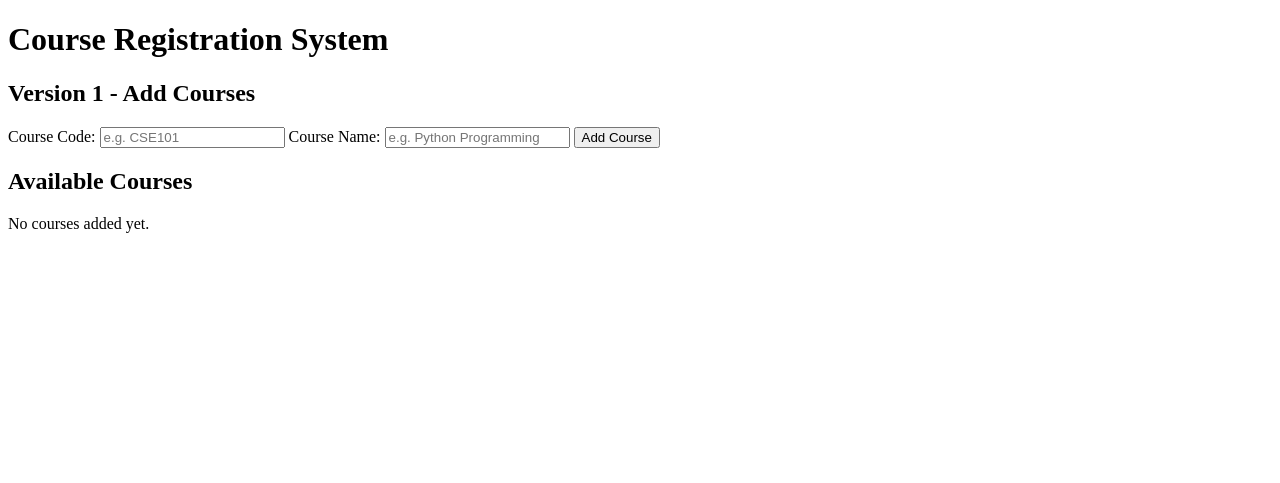
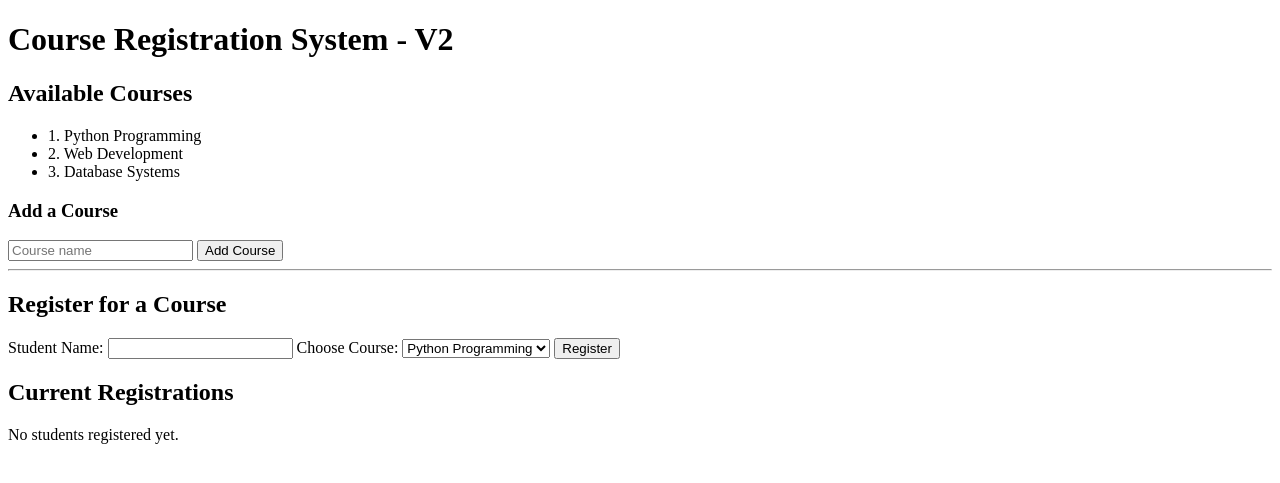
Before and after one commit to krithikashree1957/CourseRegistration, a Flask app: page / in a window 1280 px wide. Shown: the top 483 px of the page. Run offline with Flask 3, Linux system fonts and the light colour scheme.

Commit message:
Add student course registration feature for v2

```diff
--- a/app.py
+++ b/app.py
@@ -3,30 +3,64 @@ from flask import Flask, render_template, request, redirect, url_for
 
 app = Flask(__name__)
 
-# Temporary in-memory course list
-courses = []
-next_id = 1
+courses = [
+    {"id": 1, "name": "Python Programming"},
+    {"id": 2, "name": "Web Development"},
+    {"id": 3, "name": "Database Systems"}
+]
+
+registrations = []
+next_registration_id = 1
 
 
 @app.route("/")
 def home():
-    return render_template("index.html", courses=courses)
+    return render_template(
+        "index.html",
+        courses=courses,
+        registrations=registrations
+    )
 
 
 @app.route("/add", methods=["POST"])
 def add_course():
-    global next_id
+    course_name = request.form.get("course_name", "").strip()
 
-    course_name = request.form.get("course_name", "").strip()
-    course_code = request.form.get("course_code", "").strip()
+    if course_name:
+        courses.append({
+            "id": len(courses) + 1,
+            "name": course_name
+        })
 
-    if course_name and course_code:
-        courses.append({
-            "id": next_id,
-            "name": course_name,
-            "code": course_code
-        })
-        next_id += 1
+    return redirect(url_for("home"))
+
+
+@app.route("/register", methods=["POST"])
+def register_student():
+    global next_registration_id
+
+    student_name = request.form.get("student_name", "").strip()
+    course_id = request.form.get("course_id", "").strip()
+
+    if not student_name or not course_id:
+        return "Student name and course are required.", 400
+
+    course = next(
+        (c for c in courses if str(c["id"]) == course_id),
+        None
+    )
+
+    if course is None:
+        return "Course not found.", 404
+
+    registrations.append({
+        "id": next_registration_id,
+        "student_name": student_name,
+        "course_id": course["id"],
+        "course_name": course["name"]
+    })
+
+    next_registration_id += 1
 
     return redirect(url_for("home"))
 
@@ -37,4 +71,4 @@ def health():
 
 
 if __name__ == "__main__":
-    app.run(host="0.0.0.0", port=5000, debug=False)
+    app.run(host="0.0.0.0", port=5000)
--- a/templates/index.html
+++ b/templates/index.html
@@ -3,44 +3,61 @@
 <html lang="en">
 <head>
     <meta charset="UTF-8">
-    <meta name="viewport" content="width=device-width, initial-scale=1">
-    <title>Course Registration - v1</title>
+    <meta name="viewport" content="width=device-width, initial-scale=1.0">
+    <title>Course Registration - V2</title>
 </head>
 <body>
-    <h1>Course Registration System</h1>
-    <h2>Version 1 - Add Courses</h2>
+    <h1>Course Registration System - V2</h1>
 
-    <form action="/add" method="POST">
-        <label for="course_code">Course Code:</label>
-        <input id="course_code" name="course_code"
-               placeholder="e.g. CSE101" required>
+    <h2>Available Courses</h2>
+    <ul>
+        {% for course in courses %}
+        <li>{{ course.id }}. {{ course.name }}</li>
+        {% endfor %}
+    </ul>
 
-        <label for="course_name">Course Name:</label>
-        <input id="course_name" name="course_name"
-               placeholder="e.g. Python Programming" required>
-
+    <h3>Add a Course</h3>
+    <form action="/add" method="post">
+        <input type="text" name="course_name"
+               placeholder="Course name" required>
         <button type="submit">Add Course</button>
     </form>
 
-    <h2>Available Courses</h2>
+    <hr>
 
-    {% if courses %}
-        <table border="1" cellpadding="8">
-            <tr>
-                <th>ID</th>
-                <th>Course Code</th>
-                <th>Course Name</th>
-            </tr>
+    <h2>Register for a Course</h2>
+    <form action="/register" method="post">
+        <label for="student_name">Student Name:</label>
+        <input id="student_name" type="text" name="student_name" required>
+
+        <label for="course_id">Choose Course:</label>
+        <select id="course_id" name="course_id" required>
             {% for course in courses %}
-            <tr>
-                <td>{{ course.id }}</td>
-                <td>{{ course.code }}</td>
-                <td>{{ course.name }}</td>
-            </tr>
+            <option value="{{ course.id }}">{{ course.name }}</option>
             {% endfor %}
-        </table>
+        </select>
+
+        <button type="submit">Register</button>
+    </form>
+
+    <h2>Current Registrations</h2>
+    {% if registrations %}
+    <table border="1" cellpadding="8">
+        <tr>
+            <th>Registration ID</th>
+            <th>Student Name</th>
+            <th>Course</th>
+        </tr>
+        {% for registration in registrations %}
+        <tr>
+            <td>{{ registration.id }}</td>
+            <td>{{ registration.student_name }}</td>
+            <td>{{ registration.course_name }}</td>
+        </tr>
+        {% endfor %}
+    </table>
     {% else %}
-        <p>No courses added yet.</p>
+    <p>No students registered yet.</p>
     {% endif %}
 </body>
 </html>
```
Also changed, not shown: test_app.py (+14 -22 lines).
